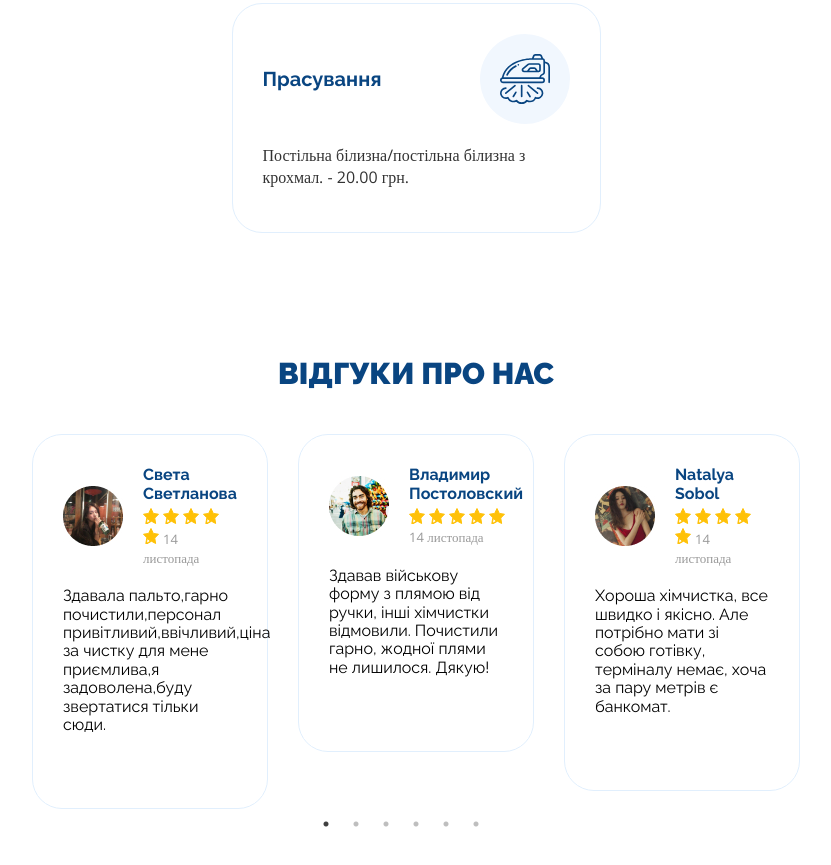
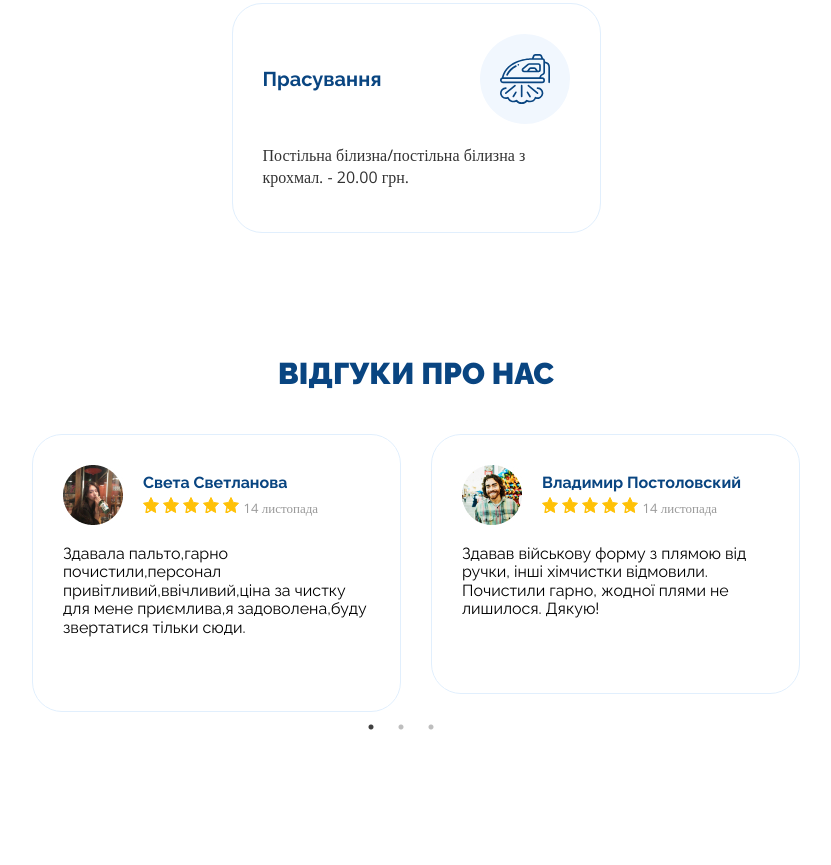
Before and after one commit to Valerii-Postrybailo/Webcaption-aksi-project, a website: page src/index.html in a window 1280 px wide. Shown: the part 1253-2118 px from the top of the page, without its empty margins (224-1055 px from the left). After the commit the page ends 2075 px from the top, so only its background shows below. Drawn offline with nearby package versions, Linux system fonts and the light colour scheme.

Commit message:
slider cards

```diff
--- a/src/index.html
+++ b/src/index.html
@@ -245,12 +245,18 @@
     <section class="reviews">
       <div class="container">
         <h2 class="reviews__title">Відгуки про нас</h2>
-        <ul class="reviews__list reviews-list " data-slick='{"slidesToShow": 3, "slidesToScroll": 1, "arrows":false, "dots":true }'>
+        <ul class="reviews__list reviews-list " data-slick >
+          <!-- ='{"slidesToShow": 3, "slidesToScroll": 1, "arrows":false, "dots":true }' -->
 
           <li class="reviews-list__item response-card">
-            <a class="response-card__link">
+            <a class="response-card__link" href="#!">
               <div class="response-card__top-card">
+
+
+                  <div>
                     <img src="./images\reviews\Sveta.jpg" alt="">
+                  </div>
+
                   <div class="response-card__reviers-info">
                     <h3 class="response-card__title">Света Светланова</h3>
 
@@ -278,14 +284,22 @@
                   </div>
                 </div>
 
-              <p>Здавала пальто,гарно почистили,персонал привітливий,ввічливий,ціна за чистку для мене приємлива,я
+                <div>
+                  <p>
+                    Здавала пальто,гарно почистили,персонал привітливий,ввічливий,ціна за чистку для мене приємлива,я
                     задоволена,буду
-                звертатися тільки сюди.</p>
+                    звертатися тільки сюди.
+                  </p>
+                </div>
+
+
+
+
             </a>
           </li>
 
           <li class="reviews-list__item response-card">
-            <a class="response-card__link">
+            <a class="response-card__link" href="#!">
               <div class="response-card__top-card">
                 <img src="./images\reviews\Volodimir.jpg" alt="">
                 <div class="response-card__reviers-info">
@@ -322,7 +336,7 @@
 
 
           <li class="reviews-list__item response-card">
-            <a class="response-card__link">
+            <a class="response-card__link" href="#!">
               <div class="response-card__top-card">
                 <img src="./images\reviews\Natalya.jpg" alt="">
                 <div class="response-card__reviers-info">
@@ -359,7 +373,7 @@
           </li>
 
           <li class="reviews-list__item response-card">
-            <a class="response-card__link">
+            <a class="response-card__link" href="#!">
               <div class="response-card__top-card">
                 <img src="./images\reviews\Natalya.jpg" alt="">
                 <div class="response-card__reviers-info">
@@ -396,7 +410,7 @@
           </li>
 
           <li class="reviews-list__item response-card">
-            <a class="response-card__link">
+            <a class="response-card__link" href="#!">
               <div class="response-card__top-card">
                 <img src="./images\reviews\Natalya.jpg" alt="">
                 <div class="response-card__reviers-info">
@@ -433,7 +447,7 @@
           </li>
 
           <li class="reviews-list__item response-card">
-            <a class="response-card__link">
+            <a class="response-card__link" href="#!">
               <div class="response-card__top-card">
                 <img src="./images\reviews\Natalya.jpg" alt="">
                 <div class="response-card__reviers-info">
--- a/src/libs/main.js
+++ b/src/libs/main.js
@@ -1,11 +1,32 @@
 $(function () {
 
-  $('.reviews-list').slick()({
-    // arrows:false,
-    // dots: true,
-    // infinite: true,
-    // slidesToShow: 2,
-    // slidesToScroll: 1
+  $('.reviews-list').slick({
+    arrows:false,
+    dots: true,
+    infinite: true,
+    slidesToShow: 3,
+    slidesToScroll: 2,
+
+    responsive: [
+      {
+        breakpoint: 1350,
+        settings: {
+          slidesToShow: 2,
+          slidesToScroll: 2,
+          infinite: true,
+          dots: true
+        }
+      },
+      {
+        breakpoint: 768,
+        settings: {
+          slidesToShow: 1,
+          slidesToScroll: 1
+        }
+      },
+      // You can unslick at a given breakpoint now by adding:
+      // settings: "unslick"
+      // instead of a settings object
+    ]
   })
-
 });
--- a/src/styles/components/_reviews.scss
+++ b/src/styles/components/_reviews.scss
@@ -30,7 +30,7 @@
 
   margin-left: 30px;
   margin-top: 30px;
-  padding: 30px 30px 74px 30px;
+  // padding: 30px 30px 74px 30px;
 
 
   @media screen and (min-width: 768px) {
@@ -44,6 +44,14 @@
 
   border: 1px solid #E1EFFD;
   border-radius: 30px;
+
+  &__link{
+    display: flex;
+    flex-direction: column;
+    height: 100%;
+    padding: 30px 30px 74px 30px;
+
+  }
 
   &__top-card{
     display:flex ;
```
Also changed, not shown: src/libs/slick-1.8.1/slick/slick.css, src/styles/main.css, 2 other files. Lines whose indentation alone changed are shown as unchanged.
